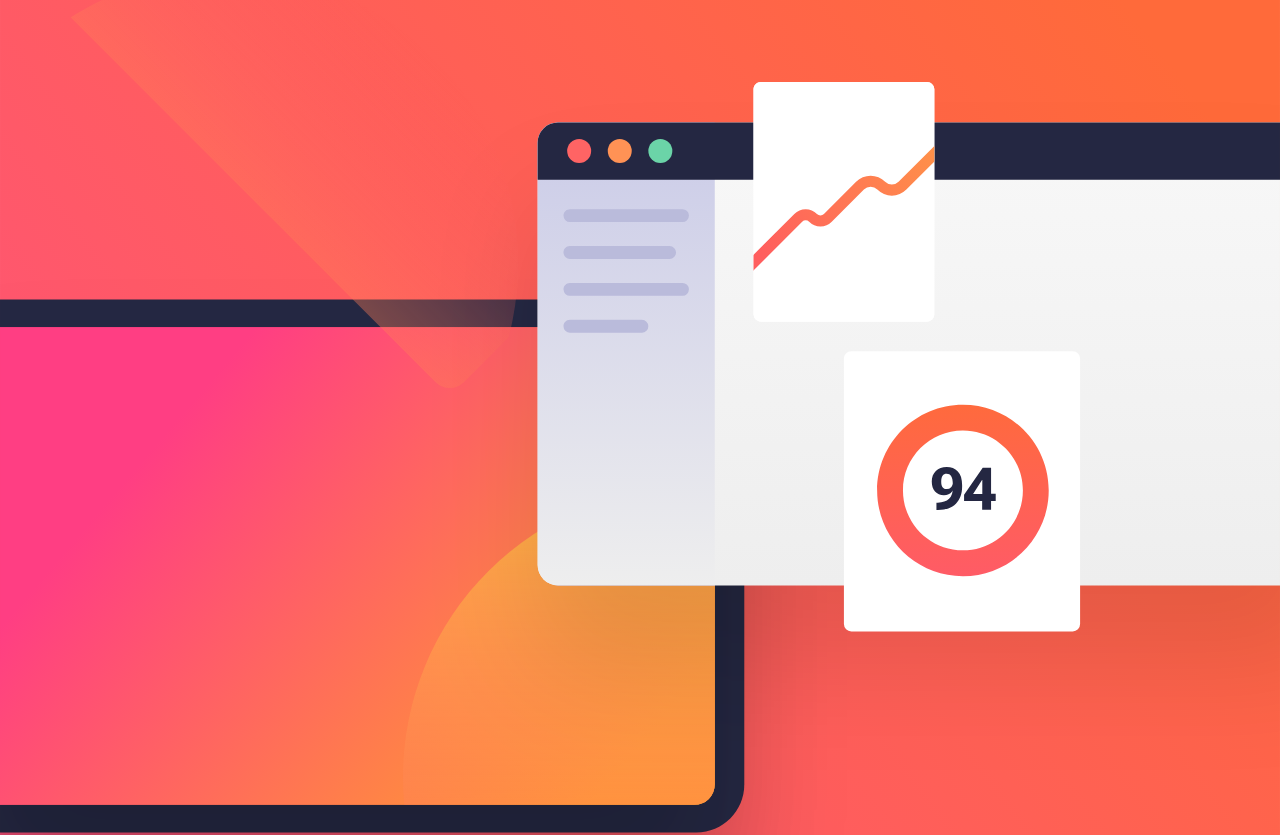
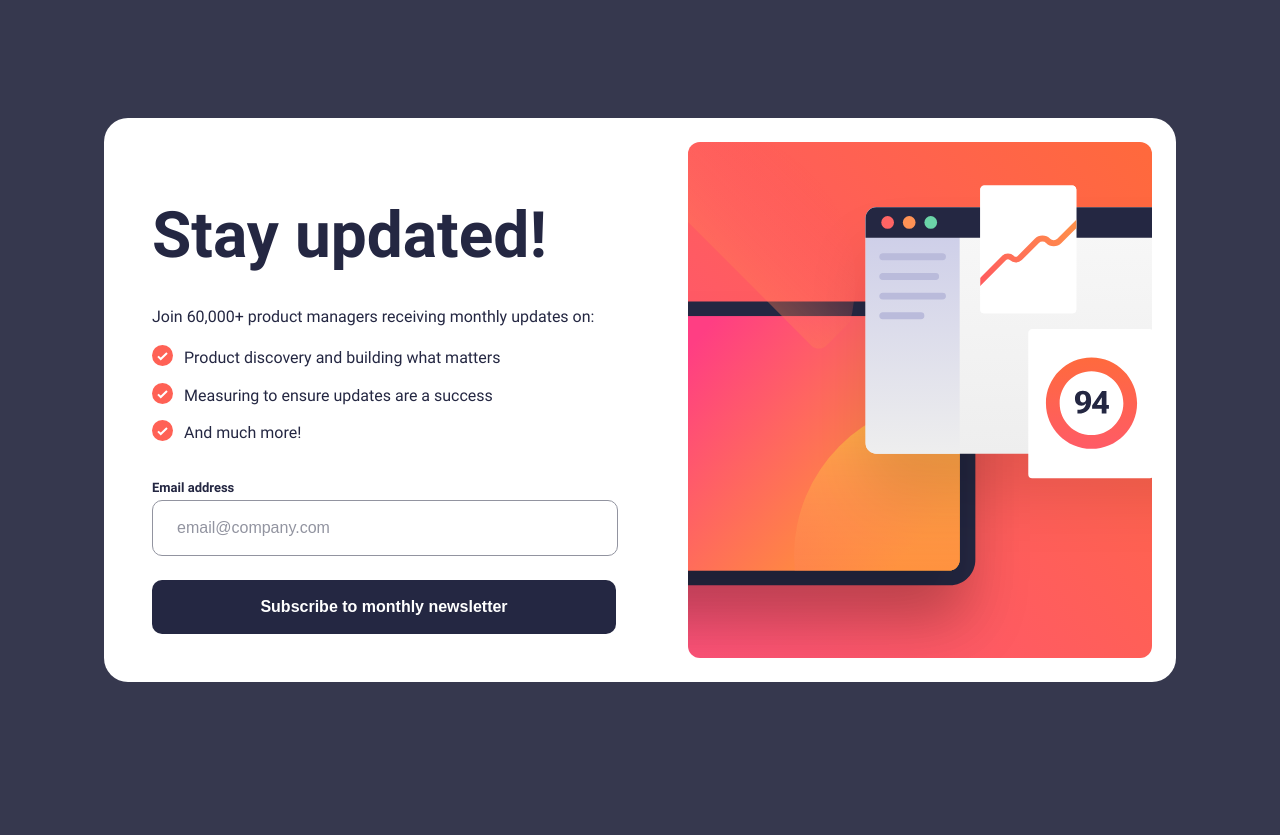
Before and after one commit to krystian582/newsletter-sign-up, an Angular app: page / in a window 1280 px wide. Shown: the top 835 px of the page. After the commit the page ends 800 px from the top, so only its background shows below. Built offline with nearby package versions, Linux system fonts and the light colour scheme.

Commit message:
Add responsive styles (PC)

```diff
--- a/src/app/app.component.scss
+++ b/src/app/app.component.scss
@@ -0,0 +1,9 @@
+@media only screen and (min-width: 768px) {
+    app-newsletter-body {
+        display: flex;
+        height: 100vh;
+        align-content: center;
+        justify-content: center;
+        flex-wrap: wrap;
+    }
+}
--- a/src/app/app/newsletter-body/newsletter-body.component.scss
+++ b/src/app/app/newsletter-body/newsletter-body.component.scss
@@ -1,6 +1,14 @@
 @use "/src/styles.scss" as global;
 
 $value-24px: 24px;
+
+.newsletter-content {
+    background-color: global.$white;
+}
+
+.newsletter-img img {
+    width: 100%;
+}
 
 .newsletter-body h1 {
     font-weight: bold;
@@ -36,18 +44,8 @@ $value-24px: 24px;
     border-radius: 10px;
     border: 1px solid global.$grey;
     font-size: 16px;
-    cursor: pointer;
     color: global.$dark-slate-grey;
     margin-bottom: $value-24px;
-}
-
-.newsletter-body form input:hover,
-.newsletter-body form input:active {
-    border-color: global.$dark-slate-grey;
-}
-
-.newsletter-body form input::placeholder {
-    color: global.$grey;
 }
 
 .newsletter-body form button {
@@ -59,11 +57,57 @@ $value-24px: 24px;
     padding: 18px $value-24px;
     width: 100%;
     font-size: 16px;
-    font-weight: 500;
-    cursor: pointer;
+    font-weight: 600;
     margin-bottom: $value-24px;
 }
 
-.newsletter-img img {
-    width: 100%;
+.newsletter-body form input::placeholder {
+    color: global.$grey;
 }
+
+// PC
+@media only screen and (min-width: 768px) {
+    .newsletter-content {
+        display: flex;
+        flex-direction: row-reverse;
+        // justify-content: center;
+        width: 80%;
+        border-radius: 24px;
+        padding: $value-24px;
+    }
+
+    .newsletter-body {
+        width: 50%;
+        margin-right: $value-24px;
+    }
+
+    .newsletter-content h1 {
+        font-size: 64px;
+    }
+
+    .newsletter-img {
+        width: 50%;
+        margin-left: $value-24px;
+    }
+
+    .newsletter-img img {
+        height: 100%;
+        object-fit: cover;
+        border-radius: 12px;
+    }
+
+    .newsletter-body form input:hover,
+    .newsletter-body form input:active {
+        border-color: global.$dark-slate-grey;
+    }
+
+    .newsletter-body form input:hover,
+    .newsletter-body form button:hover {
+        cursor: pointer;
+    }
+
+    .newsletter-body form button:hover {
+        // background-color: global.$primary-color;
+        background-image: linear-gradient(to right, rgb(241, 80, 104), global.$primary-color);
+    }
+}
--- a/src/styles.scss
+++ b/src/styles.scss
@@ -25,3 +25,9 @@ html {
 body {
     margin: 0px;
 }
+
+@media only screen and (min-width: 768px) {
+    body {
+        background-color: $charcoal-grey;
+    }
+}
```
